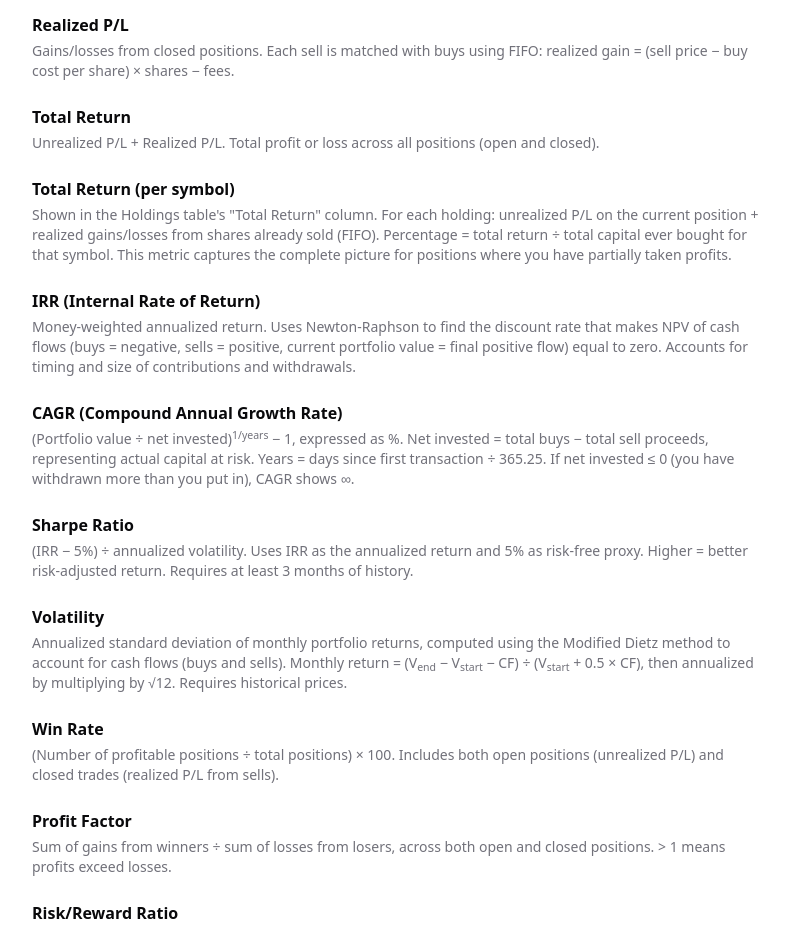
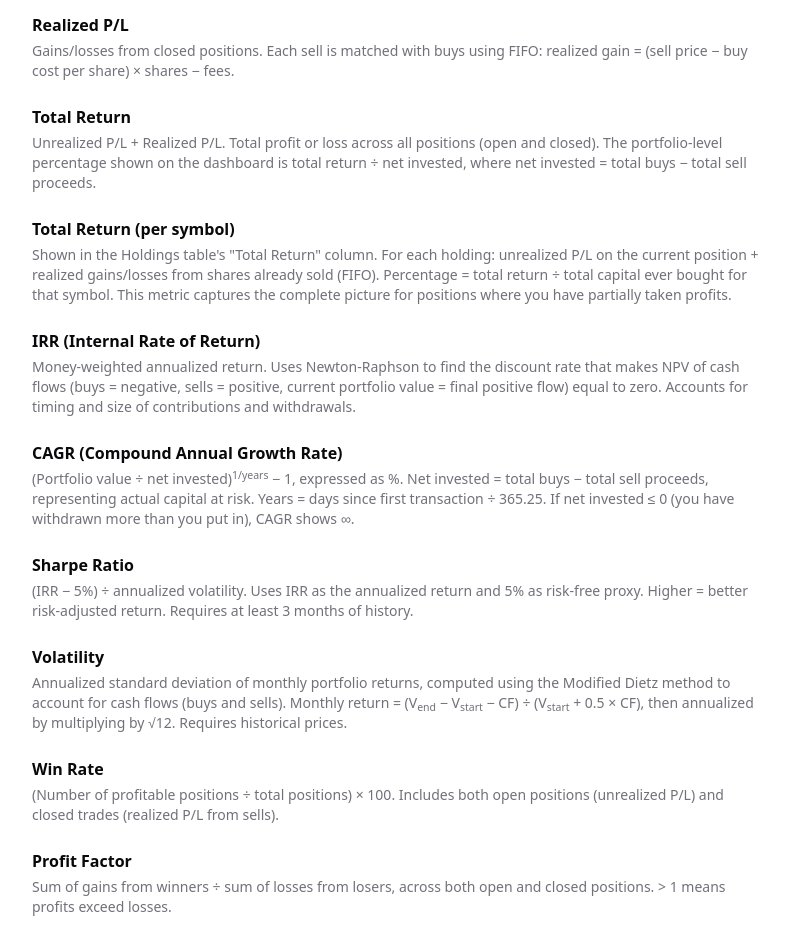
Before and after one commit to Paramboia/OpenStocky, a Next.js app: page /help in a window 1280 px wide. Shown: the part 3040-3970 px from the top of the page, without its empty margins (240-1028 px from the left). Built offline with nearby package versions, Linux system fonts and the light colour scheme; no server answers.

Commit message:
fix Total Return % metric

```diff
--- a/app/help/page.tsx
+++ b/app/help/page.tsx
@@ -205,7 +205,7 @@ export default function HelpPage() {
           <div>
             <h3 className="font-semibold text-foreground">Total Return</h3>
             <p className="mt-1 text-sm text-muted-foreground">
-              Unrealized P/L + Realized P/L. Total profit or loss across all positions (open and closed).
+              Unrealized P/L + Realized P/L. Total profit or loss across all positions (open and closed). The portfolio-level percentage shown on the dashboard is total return ÷ net invested, where net invested = total buys − total sell proceeds.
             </p>
           </div>
 
--- a/lib/portfolio-data.ts
+++ b/lib/portfolio-data.ts
@@ -494,7 +494,9 @@ export function calculatePortfolioStats(
 
   // 11. Capital Efficiency (current value / total capital ever deployed)
   const capitalEfficiency = totalCapitalDeployed > 0 ? (totalValue / totalCapitalDeployed) * 100 : 0
-  const totalReturnPercent = totalCapitalDeployed > 0 ? (totalReturn / totalCapitalDeployed) * 100 : 0
+
+  // Portfolio total return should reflect profit relative to actual capital still at risk.
+  const totalReturnPercent = netInvested > 0 ? (totalReturn / netInvested) * 100 : 0
 
   // 12. Time in Market (days)
   const daysInMarket = Math.floor((today.getTime() - firstTxDate.getTime()) / (24 * 60 * 60 * 1000))
```
